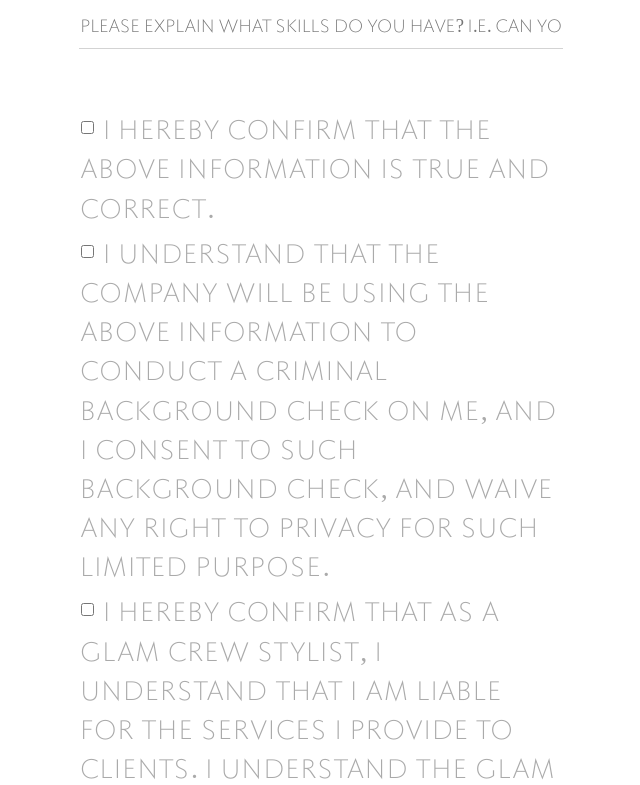
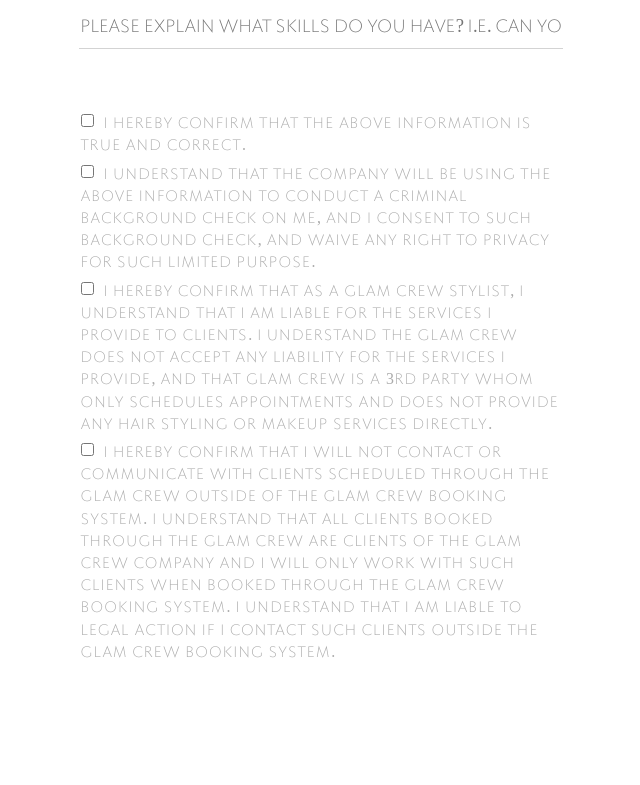
Before and after one commit to dimasp2ro/LisaMaree, a plain HTML site: page stylist.html in a window 1280 px wide. Shown: the part 1775-2560 px from the top of the page, without its empty margins (319-959 px from the left). Drawn offline with Linux system fonts and the light colour scheme.

Commit message:
font size

```diff
--- a/css/main.css
+++ b/css/main.css
@@ -3038,7 +3038,7 @@ input[type="checkbox"]{
 		padding: 0;
 		width: auto;
 		margin: 0;
-		margin-top: 8px;
+		margin-top: 1px;
 		margin-right: 10px;
 		float: left;
 }
--- a/stylist.html
+++ b/stylist.html
@@ -269,12 +269,12 @@
 								<!-- <label class="lall-up" for="uploding-file">Upload your photo</label> -->
 							</div>
 							<div class="check-box-rap">
-								<p class="colr-w"><input type="checkbox" name="selfdeclaration" id="r3" class="form-control" autofocus="" value="1"><!-- <label for="r3"></label>  -->I hereby confirm that the above information is true and correct.</p>
-								<p class="colr-w"><input type="checkbox" name="companypolicychecked1" id="r4" class="form-control" autofocus="" value="2"><!-- <label for="r4"></label> --> I understand that the Company will be using the above information to conduct a
+								<p class="colr-w" style="font-size: 0.85rem"><input type="checkbox" name="selfdeclaration" id="r3" class="form-control" autofocus="" value="1"><!-- <label for="r3"></label>  -->I hereby confirm that the above information is true and correct.</p>
+								<p class="colr-w" style="font-size: 0.85rem"><input type="checkbox" name="companypolicychecked1" id="r4" class="form-control" autofocus="" value="2"><!-- <label for="r4"></label> --> I understand that the Company will be using the above information to conduct a
 									criminal background check on me, and I consent to such background check, and waive any right to privacy for such limited purpose.</p>
-									<p class="colr-w"><input type="checkbox" name="companypolicychecked2" id="r5" class="form-control" autofocus="" value="3"><!-- <label for="r5"></label> --> I hereby confirm that as a Glam Crew stylist, I understand that I am liable for the services I provide to clients.
+									<p class="colr-w" style="font-size: 0.85rem"><input type="checkbox" name="companypolicychecked2" id="r5" class="form-control" autofocus="" value="3"><!-- <label for="r5"></label> --> I hereby confirm that as a Glam Crew stylist, I understand that I am liable for the services I provide to clients.
 										I understand the Glam Crew does not accept any liability for the services I provide, and that Glam Crew is a 3rd party whom only schedules appointments and does not provide any hair styling or makeup services directly.</p>
-										<p class="colr-w"><input type="checkbox" name="companypolicychecked3" id="r6" class="form-control" autofocus="" value="4"><!-- <label for="r6"></label> -->I hereby confirm that I will not contact or communicate with clients scheduled through the Glam Crew outside
+										<p class="colr-w" style="font-size: 0.85rem"><input type="checkbox" name="companypolicychecked3" id="r6" class="form-control" autofocus="" value="4"><!-- <label for="r6"></label> -->I hereby confirm that I will not contact or communicate with clients scheduled through the Glam Crew outside
 											of the Glam Crew booking system. I understand that all clients booked through the Glam Crew are clients of the Glam Crew Company and I will only work with such clients when booked through the Glam Crew booking system. I understand that I am liable to legal action if I contact such clients outside the Glam Crew booking system. </p>
 										</div>
 										<!-- <input class="btn btn-lg btn-primary btn-block btn-signin" type="submit" name="submit" value="Sign Up"> -->
```
